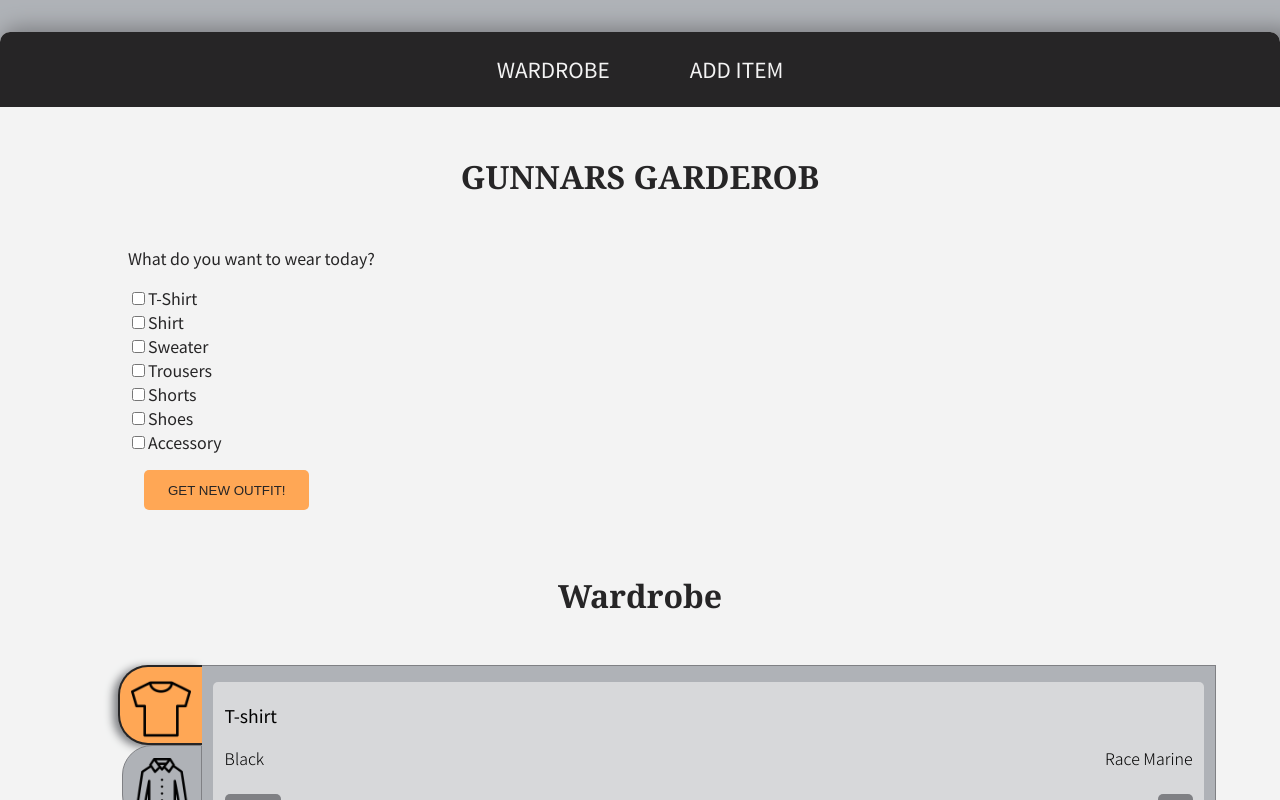
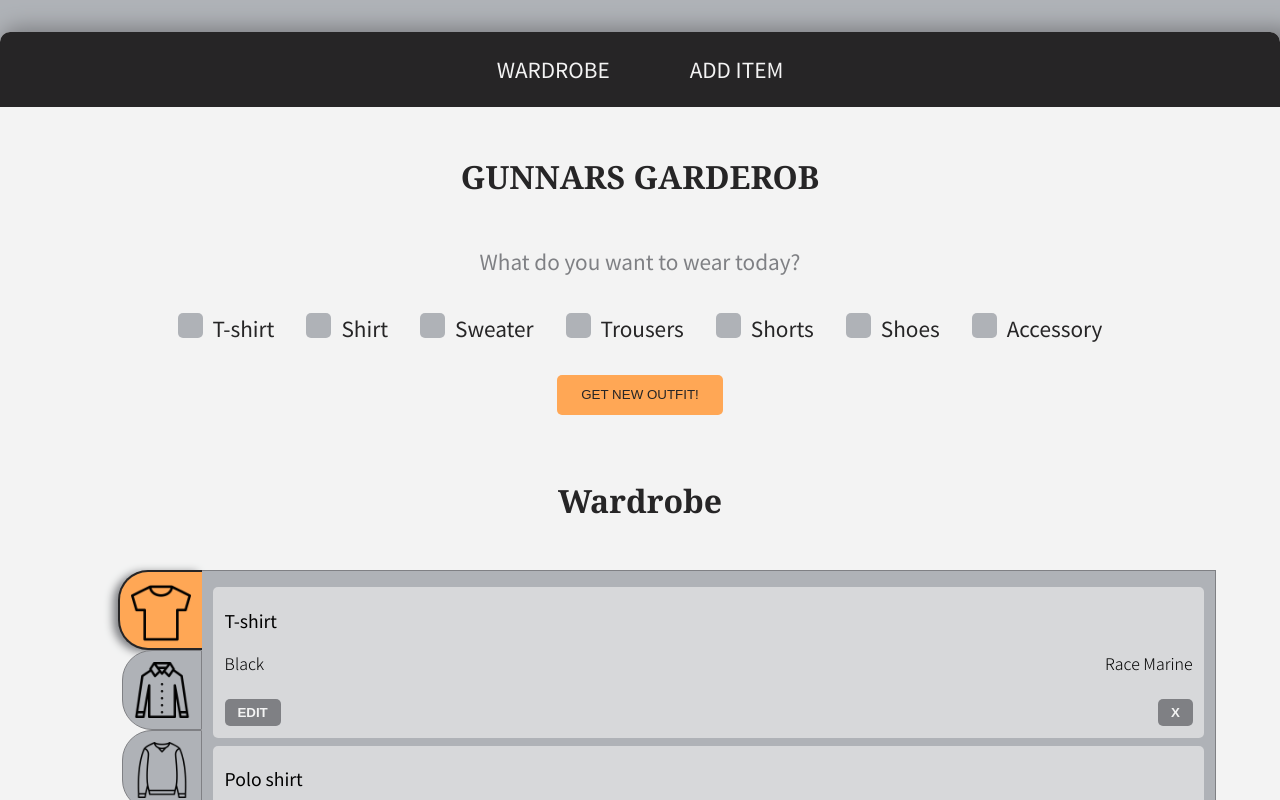
Before and after one commit to chris-mbg/wardrobe-app-react, a React (Create React App) app: page / in a window 1280 px wide. Shown: the top 800 px of the page. Built offline with nearby package versions, Linux system fonts and the light colour scheme.

Commit message:
Added checkbox-styles

```diff
--- a/src/components/OutfitPicker.js
+++ b/src/components/OutfitPicker.js
@@ -68,31 +68,42 @@ const OutfitPicker = () => {
 
   return (
     <div className={styles.outfitContainer}>
-      <p>What do you want to wear today?</p>
+      <p className={styles.lead}>What do you want to wear today?</p>
       <form onSubmit={pickNewOutfit}>
-        <input type="checkbox" id="tShirt" name="tShirt" value="tShirt" onChange={handleChange} />
-        <label htmlFor="tShirt">T-Shirt</label><br />
-        <input type="checkbox" id="shirt" name="shirt" value="shirt" onChange={handleChange}/>
-        <label htmlFor="shirt">Shirt</label><br />
-        <input type="checkbox" id="sweater" name="sweater" value="sweater" onChange={handleChange}/>
-        <label htmlFor="sweater">Sweater</label><br />
-        <input type="checkbox" id="trousers" name="trousers" value="trousers" onChange={handleChange} />
-        <label htmlFor="trousers">Trousers</label><br />
-        <input type="checkbox" id="shorts" name="shorts" value="shorts" onChange={handleChange} />
-        <label htmlFor="shorts">Shorts</label><br />
-        <input type="checkbox" id="shoes" name="shoes" value="shoes" onChange={handleChange} />
-        <label htmlFor="shoes">Shoes</label><br />
-        <input type="checkbox" id="accessory" name="accessory" value="accessory" onChange={handleChange} />
-        <label htmlFor="accessory">Accessory</label><br />
+        <label class={styles.checkboxContainer} htmlFor='tShirt'>T-shirt
+          <input type="checkbox" id="tShirt" name="tShirt" value="tShirt" onChange={handleChange} />
+          <span class={styles.checkmark}></span>
+        </label>
+        <label class={styles.checkboxContainer} htmlFor='shirt'>Shirt
+          <input type="checkbox" id="shirt" name="shirt" value="shirt" onChange={handleChange} />
+          <span class={styles.checkmark}></span>
+        </label>
+        <label class={styles.checkboxContainer} htmlFor='sweater'>Sweater
+          <input type="checkbox" id="sweater" name="sweater" value="sweater" onChange={handleChange} />
+          <span class={styles.checkmark}></span>
+        </label>
+        <label class={styles.checkboxContainer} htmlFor='trousers'>Trousers
+          <input type="checkbox" id="trousers" name="trousers" value="trousers" onChange={handleChange} />
+          <span class={styles.checkmark}></span>
+        </label>
+        <label class={styles.checkboxContainer} htmlFor='shorts'>Shorts
+          <input type="checkbox" id="shorts" name="shorts" value="shorts" onChange={handleChange} />
+          <span class={styles.checkmark}></span>
+        </label>
+        <label class={styles.checkboxContainer} htmlFor='shoes'>Shoes
+          <input type="checkbox" id="shoes" name="shoes" value="shoes" onChange={handleChange} />
+          <span class={styles.checkmark}></span>
+        </label>
+        <label class={styles.checkboxContainer} htmlFor='accessory'>Accessory
+          <input type="checkbox" id="accessory" name="accessory" value="accessory" onChange={handleChange} />
+          <span class={styles.checkmark}></span>
+        </label>
         <button type="sumbit">Get new outfit!</button>
       </form>
       <div>
         {randomOutfit && randomOutfit.map(item => (<p key={item.id}>{item.description}</p>))}
+        {/* Will have component here to display outfit! */}
       </div>
-        {/* {randomOutfit && <div><h2>Outfit for the day:</h2><Shelf itemList={randomOutfit} canBeDeleted={false} canBeEdited={false} /></div>}
-      <div className={styles.outfitBtn}>
-        <button onClick={pickNewOutfit}>Get new outfit</button>
-      </div> */}
     </div>
   );
 }
--- a/src/css/OutfitPicker.module.css
+++ b/src/css/OutfitPicker.module.css
@@ -1,7 +1,82 @@
 .outfitContainer {
   max-width: 80%;
   margin: 1rem auto;
+  text-align: center;
 }
 .outfitBtn {
   text-align: center;
 }
+.lead {
+  /* font-style: italic; */
+  font-size: 1.3rem;
+  color: #7f8084;
+}
+
+.outfitContainer input, .outfitContainer label {
+  font-size: 1.3rem;
+}
+.checkboxContainer {
+  display: inline-block;
+  position: relative;
+  padding-left: 35px;
+  margin: 1rem;
+  cursor: pointer;
+  font-size: 22px;
+  -webkit-user-select: none;
+  -moz-user-select: none;
+  -ms-user-select: none;
+  user-select: none;
+}
+.checkboxContainer input {
+  position: absolute;
+  opacity: 0;
+  cursor: pointer;
+  height: 0;
+  width: 0;
+}
+.checkmark {
+  position: absolute;
+  top: 0;
+  left: 0;
+  height: 25px;
+  width: 25px;
+  background-color: #afb2b7;
+  border-radius: 5px;
+  transition: all 0.3s ease-out;
+}
+.checkboxContainer input:checked ~ .checkmark {
+  background-color: #ffa755;
+}
+.checkmark:after {
+  content: "";
+  position: absolute;
+  display: none;
+}
+.checkboxContainer input:checked ~ .checkmark:after {
+  display: block;
+}
+.checkboxContainer .checkmark:after {
+  left: 9px;
+  top: 5px;
+  width: 5px;
+  height: 10px;
+  border: solid white;
+  border-width: 0 3px 3px 0;
+  -webkit-transform: rotate(45deg);
+  -ms-transform: rotate(45deg);
+  transform: rotate(45deg);
+}
+
+/* .outfitContainer input[type='checkbox'] {
+  cursor: pointer;
+  width: 30px;
+  height: 30px;
+  margin-right: 1rem;
+} */
+
+/* #262526 black
+#7f8084
+#afb2b7
+#d7d8da
+#f3f3f3 white
+#ffa755 orange */
```
